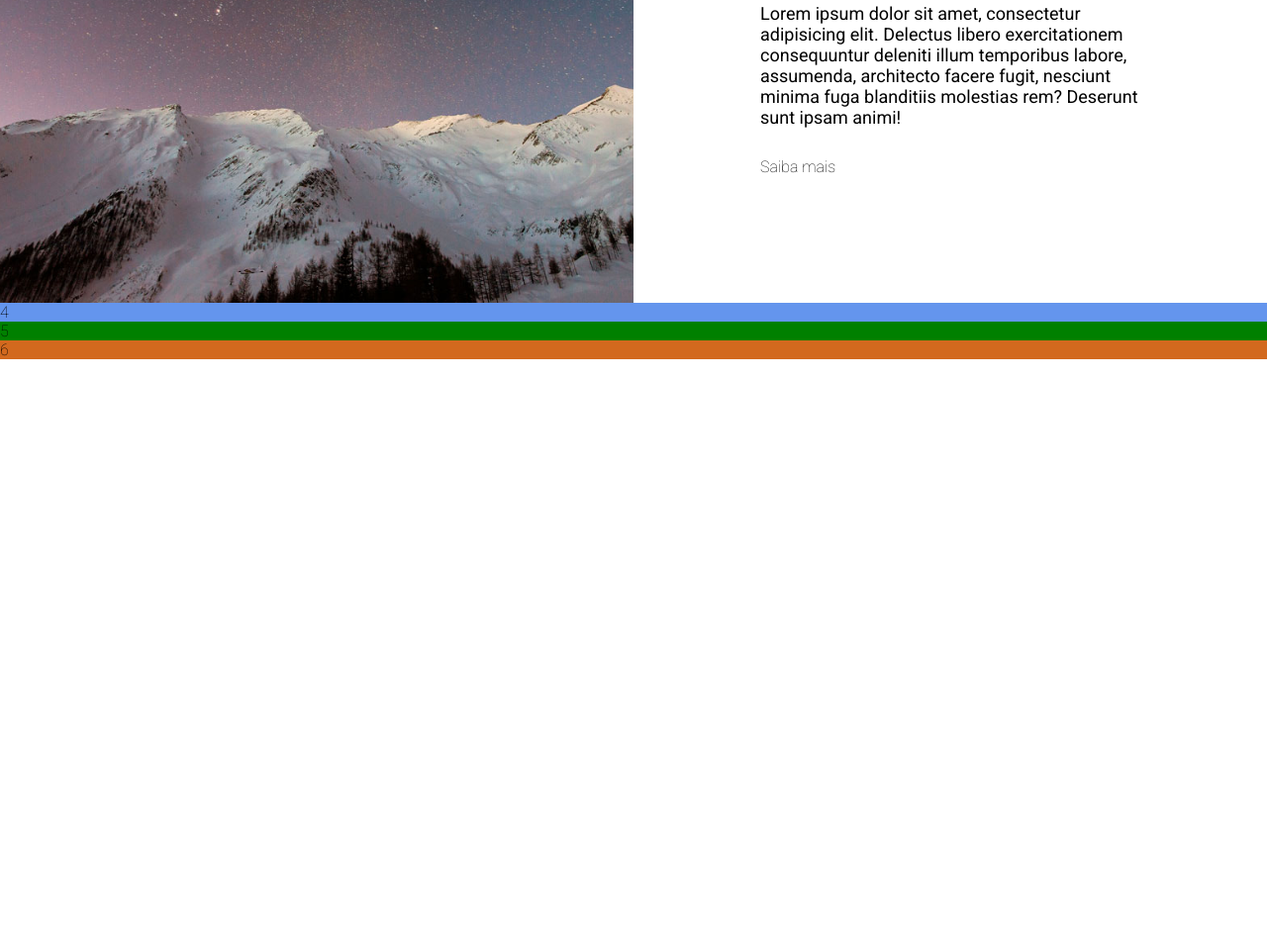
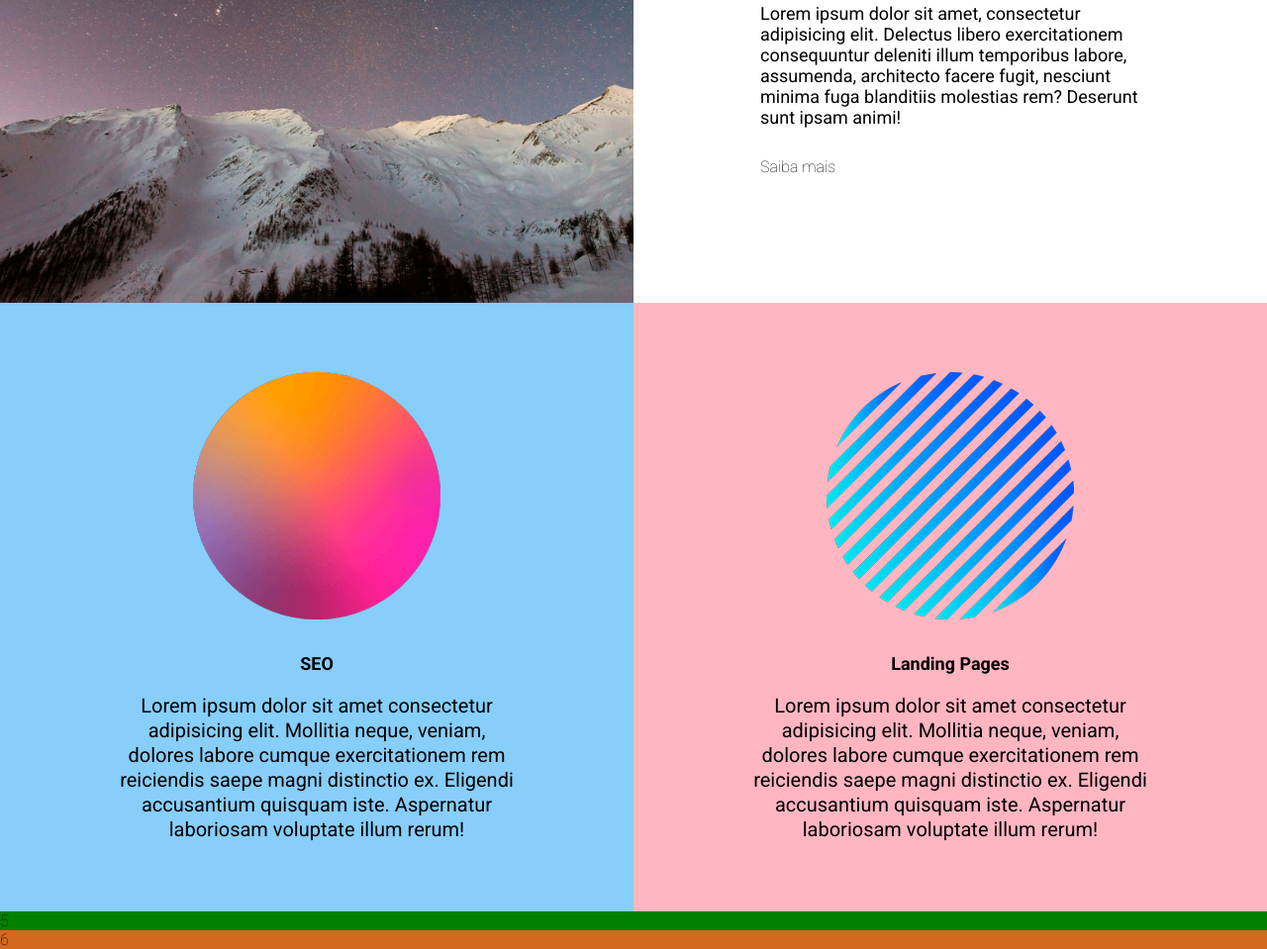
Before and after one commit to Renan-Silva7/landing-page-com-grid-agencia-xyz, a plain HTML site: page index.html in a window 1280 px wide. Shown: the part 1497-2456 px from the top of the page at 99% size. Before the commit the page ends 1860 px from the top, so only its background shows below. Drawn offline with Linux system fonts and the light colour scheme.

Commit message:
Estiliza seção de serviços com Grid

```diff
--- a/index.html
+++ b/index.html
@@ -61,9 +61,22 @@
             <a href="" class="btn-know-more">Saiba mais</a>
         </div>
     </section>
+    <section class="services">
+        <div class="service">
+            <img src="./src/images/bolinha1.png" alt="Bolinha 1"/>
+            <div class="service-info">
+                <h3>SEO</h3>
+                <p>Lorem ipsum dolor sit amet consectetur adipisicing elit. Mollitia neque, veniam, dolores labore cumque exercitationem rem reiciendis saepe magni distinctio ex. Eligendi accusantium quisquam iste. Aspernatur laboriosam voluptate illum rerum!</p>
+            </div>
+        </div>
 
-    <section class="services">
-        4
+        <div class="service">
+            <img src="./src/images/bolinha2.png" alt="Bolinha 2"/>
+            <div class="service-info">
+                <h3>Landing Pages</h3>
+                <p>Lorem ipsum dolor sit amet consectetur adipisicing elit. Mollitia neque, veniam, dolores labore cumque exercitationem rem reiciendis saepe magni distinctio ex. Eligendi accusantium quisquam iste. Aspernatur laboriosam voluptate illum rerum!</p>
+            </div>
+        </div>
     </section>
 
     <section class="projects">
--- a/src/css/style.css
+++ b/src/css/style.css
@@ -160,7 +160,45 @@ body {
 
 .services {
     grid-area: services;
-    background-color: cornflowerblue;
+    display: grid;
+    grid-template-columns: 1fr 1fr;
+    text-align: center;
+}
+
+.services .service {
+    padding: 70px 20px;
+}
+
+.services .service img {
+    width: 250px;
+    margin-bottom: 30px;
+}
+
+.services .service h3 {
+    font-size: 1.8rem;
+    font-weight: 700;
+}
+
+.services .service p {
+    font-size: 2rem;
+    font-weight: 400;
+    max-width: 400px;
+    margin: 20px auto 0;
+    line-height: 25px;
+}
+
+.services .service:nth-child(1) {
+    background-color: lightskyblue;
+}
+
+.services .service:nth-child(2) {
+    background-color: lightpink;
+}
+
+@media (max-width: 425px) {
+    .services {
+        grid-template-columns: 1fr;
+    }
 }
 
 /* PROJECTS */
```
